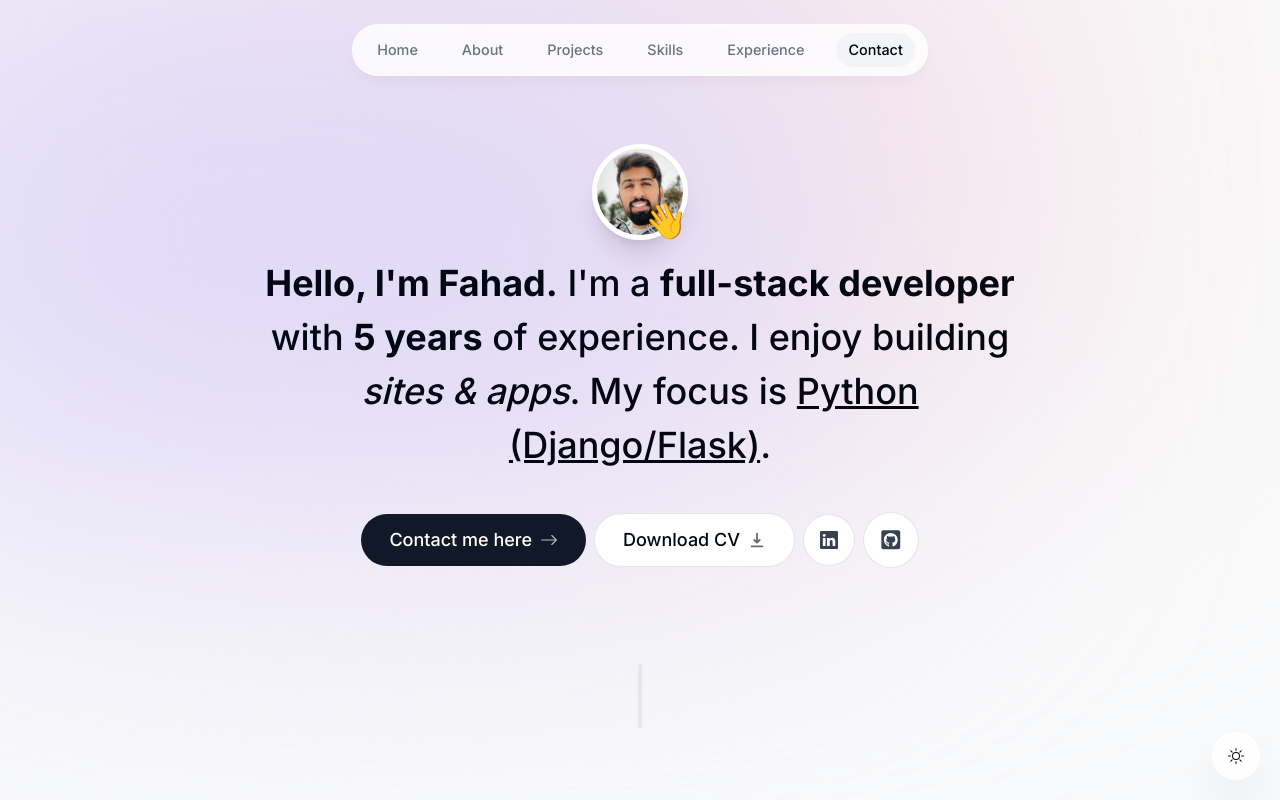
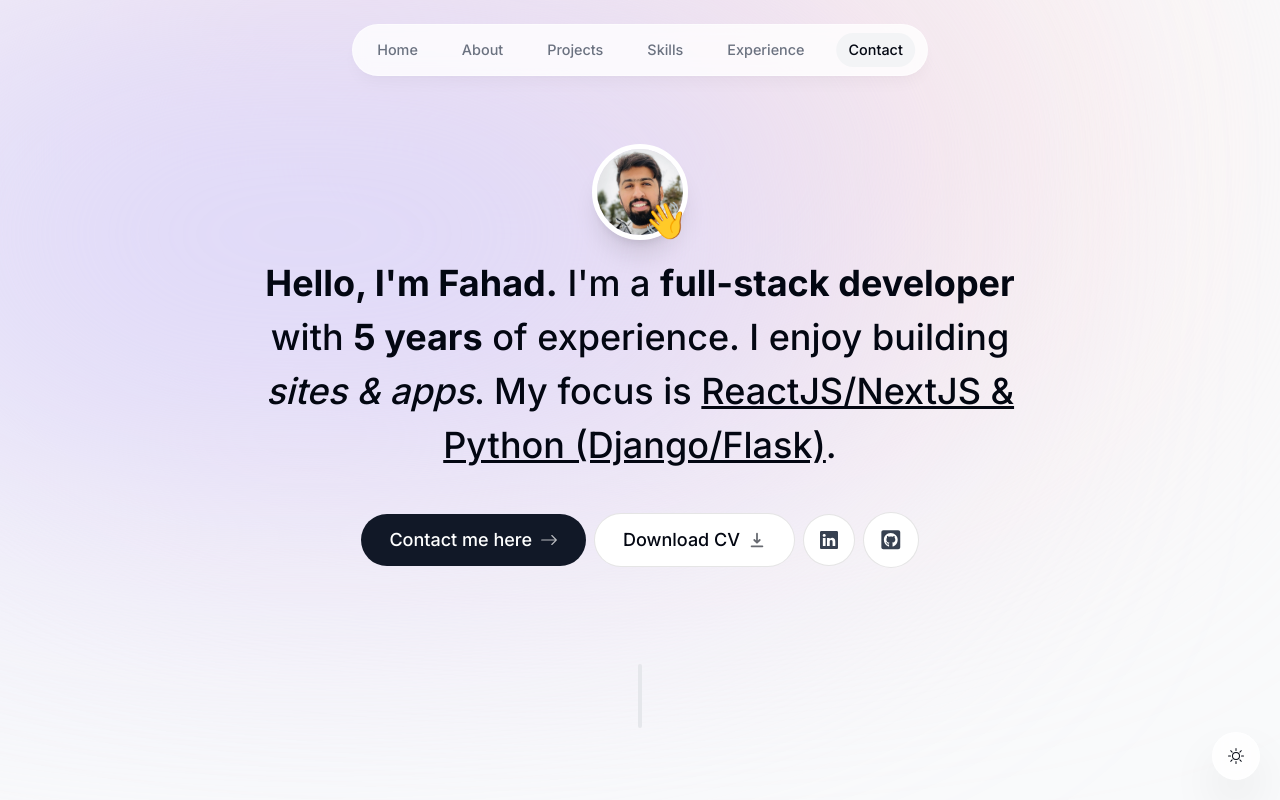
Before and after one commit to fahdrashid/portfolio-web, a Next.js app: page / in a window 1280 px wide. Shown: the top 800 px of the page. Built offline with nearby package versions, Linux system fonts and the light colour scheme; no server answers.

Commit message:
Resume Updated.

```diff
--- a/components/intro.tsx
+++ b/components/intro.tsx
@@ -67,7 +67,7 @@ export default function Intro() {
         <span className="font-bold">full-stack developer</span> with{" "}
         <span className="font-bold">5 years</span> of experience. I enjoy
         building <span className="italic">sites & apps</span>. My focus is{" "}
-        <span className="underline">Python (Django/Flask)</span>.
+        <span className="underline">ReactJS/NextJS & Python (Django/Flask)</span>.
       </motion.h1>
 
       <motion.div
@@ -92,7 +92,7 @@ export default function Intro() {
 
         <a
           className="group bg-white px-7 py-3 flex items-center gap-2 rounded-full outline-none focus:scale-110 hover:scale-110 active:scale-105 transition cursor-pointer borderBlack dark:bg-white/10"
-          href="/CV.pdf"
+          href="/Resume_Fahad_Rashid.pdf"
           download
         >
           Download CV{" "}
```
Also changed, not shown: 2 other files (tests, documents, lock files or other folders).
